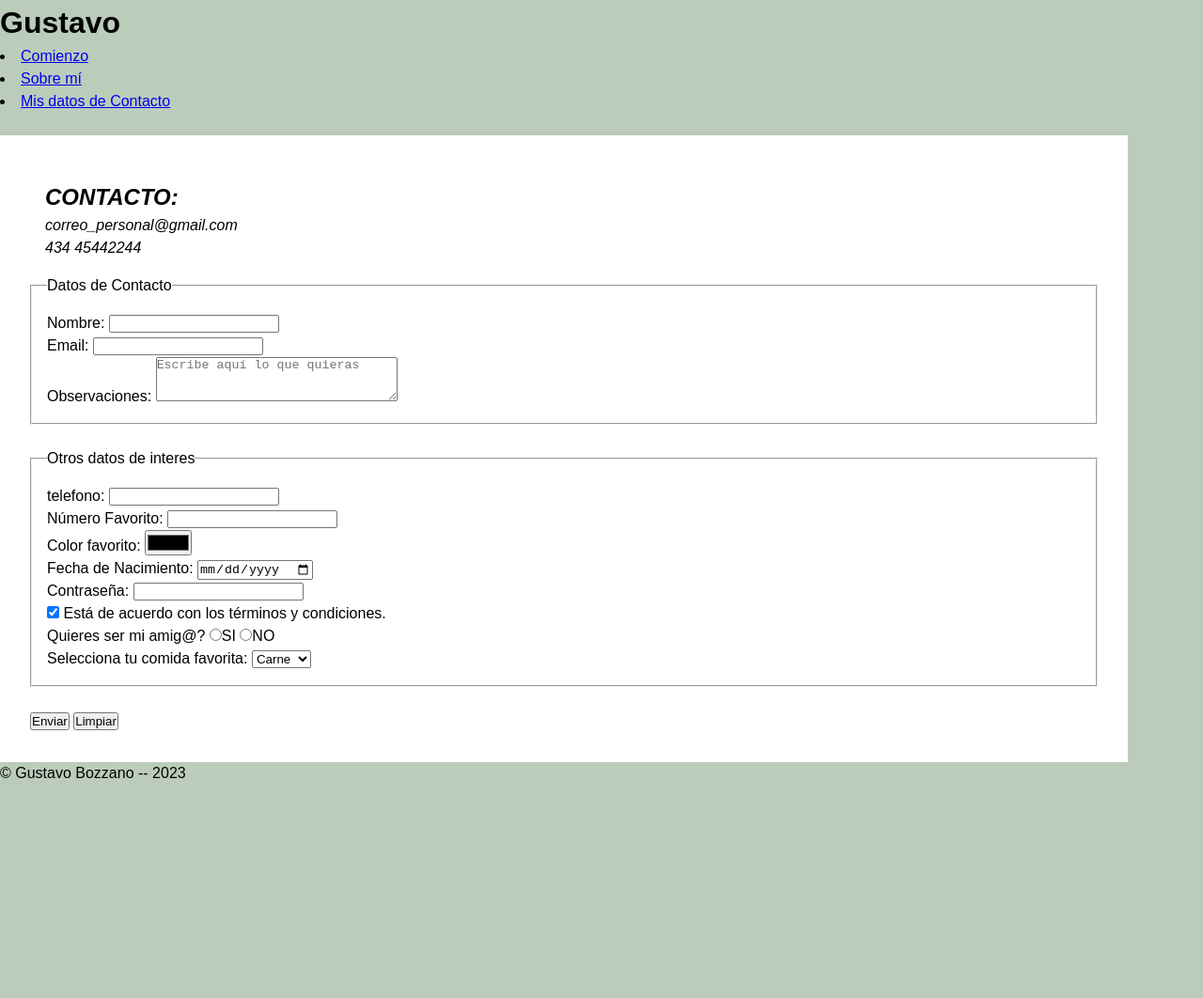
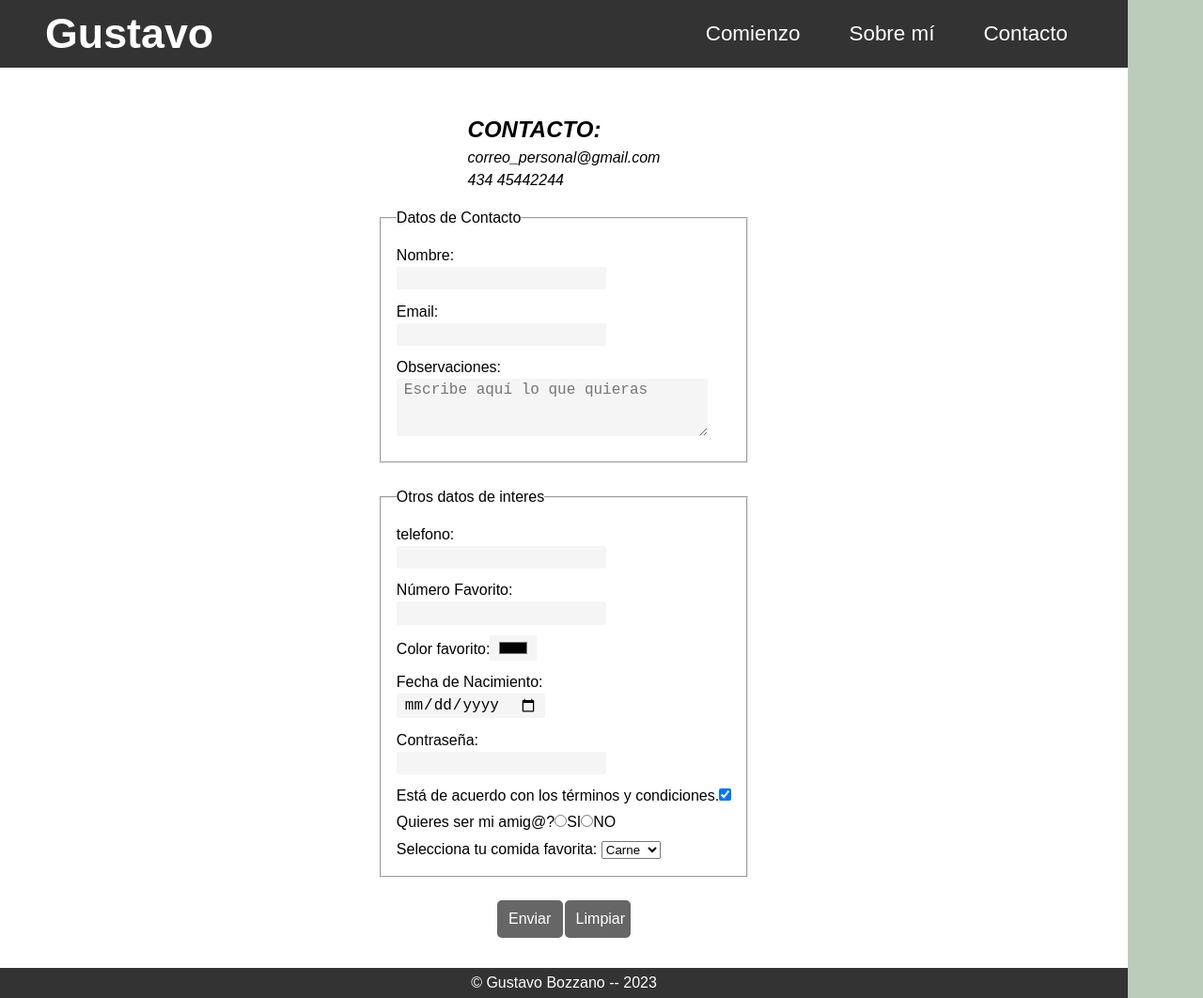
Before and after one commit to GustavoBozzano/HackABoss, a plain HTML site: page secciones/contact.html in a window 1280 px wide. Shown: the whole page at 94% size. Before the commit the page ends 835 px from the top, so only its background shows below. Drawn offline with Linux system fonts and the light colour scheme.

Commit message:
ultima modif 3-10

```diff
--- a/index.html
+++ b/index.html
@@ -16,7 +16,7 @@
         <ul>
           <li><a href="/index.html">Comienzo</a></li>
           <li><a href="/secciones/about.html">Sobre mí</a></li>
-          <li><a href="/secciones/contact.html">Mis datos de Contacto</a></li>
+          <li><a href="/secciones/contact.html">Contacto</a></li>
         </ul>
       </nav>
     </header>
@@ -132,5 +132,6 @@
     <footer>
       <p>© Gustavo Bozzano -- 2023</p>
     </footer>
+    <script src="/index.js"></script>
   </body>
 </html>
--- /dev/null
+++ b/index.js
@@ -0,0 +1,4 @@
+"use strict";
+
+console.log("hola mundo..!!");
+alert("hola mundo..!!");
--- a/secciones/contact.html
+++ b/secciones/contact.html
@@ -10,9 +10,11 @@
     <header>
       <h1>Gustavo</h1>
       <nav>
+        <ul>
           <li><a href="/index.html">Comienzo</a></li>
           <li><a href="/secciones/about.html">Sobre mí</a></li>
-        <li><a href="/secciones/contact.html">Mis datos de Contacto</a></li>
+          <li><a href="/secciones/contact.html">Contacto</a></li>
+        </ul>
       </nav>
     </header>
     <main>
@@ -25,19 +27,15 @@
         <fieldset class="campos">
           <legend>Datos de Contacto</legend>
           <ul>
-            <ul>
+            <li>
               <label for="nombre">Nombre:</label>
               <input type="text" name="nombre" />
-            </ul>
-          </ul>
-          <ul>
-            <ul>
+            </li>
+            <li>
               <label for="email">Email:</label>
               <input type="email" name="email" autocomplete="off" />
-            </ul>
-          </ul>
-          <ul>
-            <ul>
+            </li>
+            <li>
               <label for="observaciones">Observaciones:</label>
               <textarea
                 name="observaciones"
@@ -49,60 +47,68 @@
                 name="observaciones"
                 placeholder="Escribe aquí lo que quieras"
               ></textarea>
-            </ul>
+            </li>
           </ul>
         </fieldset>
         <fieldset class="campos">
           <legend>Otros datos de interes</legend>
           <ul>
+            <li>
               <label for="telefono">telefono:</label>
               <input type="tel" name="telefono" />
-          </ul>
-          <ul>
+            </li>
+            <li>
               <label for="favorito">Número Favorito:</label>
               <input type="num-favr" min="1" max="20" name="favorito" />
-          </ul>
-          <ul>
+            </li>
+            <li class="one-line">
               <label for="color-fav">Color favorito:</label>
               <input type="color" name="color-fav" />
-          </ul>
-          <ul>
+            </li>
+            <li>
               <label for="birth">Fecha de Nacimiento:</label>
               <input type="date" name="birth" />
-          </ul>
-          <ul>
+            </li>
+            <li>
               <label for="password">Contraseña:</label>
               <input type="password" name="password" />
-          </ul>
-          <ul>
-            <input type="checkbox" name="check" value="acepto" checked />
+            </li>
+            <li class="one-line">
               <label for="check"
                 >Está de acuerdo con los términos y condiciones.</label
               >
-          </ul>
-          <ul>
+              <input type="checkbox" name="check" value="acepto" checked />
+            </li>
+            <li class="one-line">
               <label for="pregunta">Quieres ser mi amig@?</label>
-            <input type="radio" name="pregunta" id="pregunta" /><label
+              <input type="radio" name="pregunta" id="preguntaSI" /><label
                 for="Amigo-si"
                 >SI</label
               >
-            <input type="radio" name="pregunta" id="pregunta" /><label
+              <input type="radio" name="pregunta" id="preguntaNO" /><label
                 for="Amigo-no"
                 >NO</label
               >
-          </ul>
-          <ul>
+            </li>
+            <li>
               <label for="opciones">Selecciona tu comida favorita:</label>
               <select name="opciones" id="opciones">
                 <option value="Pastas">Pastas</option>
                 <option value="Pizza">Pizza</option>
                 <option value="Carne" selected>Carne</option>
               </select>
+            </li>
           </ul>
         </fieldset>
       </form>
+      <ul class="buttons">
+        <li>
           <button type="submit">Enviar</button>
+        </li>
+        <li>
           <button type="reset">Limpiar</button>
+        </li>
+      </ul>
     </main>
     <!-- <p>
       <a href="/index.html">Click aquí para volver al inicio.</a>
--- a/styles.css
+++ b/styles.css
@@ -16,6 +16,9 @@ body {
 main {
   padding: 2rem;
   background-color: white;
+  display: flex;
+  flex-direction: column;
+  align-items: center;
 }
 #inicio {
   background-image: url(/imagenes/image-Fest.png);
@@ -34,7 +37,29 @@ main {
   text-align: justify;
 }
 header {
-  margin-bottom: 1.5rem;
+  /* margin-bottom: 1.5rem; */
+  background-color: #333;
+  color: white;
+  height: 4.5rem;
+  font-size: 1.4rem;
+  display: flex;
+  justify-content: space-between;
+  align-items: center;
+}
+header h1 {
+  margin-left: 3rem;
+}
+header nav ul {
+  margin-right: 3rem;
+  display: flex;
+  gap: 20px;
+}
+header nav ul li {
+  padding: 0.5rem 1rem;
+}
+header nav ul li:hover {
+  background-color: #555;
+  border-radius: 5px;
 }
 
 #photo {
@@ -61,3 +86,57 @@ iframe {
   margin-bottom: 1.5rem;
   padding: 1rem;
 }
+a {
+  text-decoration: none;
+  color: white;
+}
+input,
+textarea {
+  padding: 0.2rem 0.5rem;
+  margin-bottom: 0.7rem;
+  display: block;
+  font-size: 1rem;
+  border: none;
+  border-radius: 3px;
+  background-color: whitesmoke;
+}
+.one-line {
+  display: flex;
+  align-items: baseline;
+}
+
+header ul {
+  list-style: none;
+}
+.buttons {
+  display: flex;
+  justify-content: space-between;
+  list-style: none;
+}
+main ul.buttons li {
+  width: 49%;
+}
+main ul.buttons li button {
+  border: none;
+  width: 100%;
+  padding: 0.7rem;
+  color: white;
+  background-color: #666;
+  font-size: 1rem;
+  border-radius: 5px;
+}
+main ul.buttons li button:hover {
+  background-color: #555;
+  cursor: pointer;
+}
+footer {
+  background-color: #333;
+  color: white;
+  height: 2rem;
+  display: flex;
+  justify-content: center;
+  align-items: center;
+}
+fieldset li {
+  list-style: none;
+}
```
Also changed, not shown: secciones/about.html (+5 -3 lines). Lines whose indentation alone changed are shown as unchanged.
